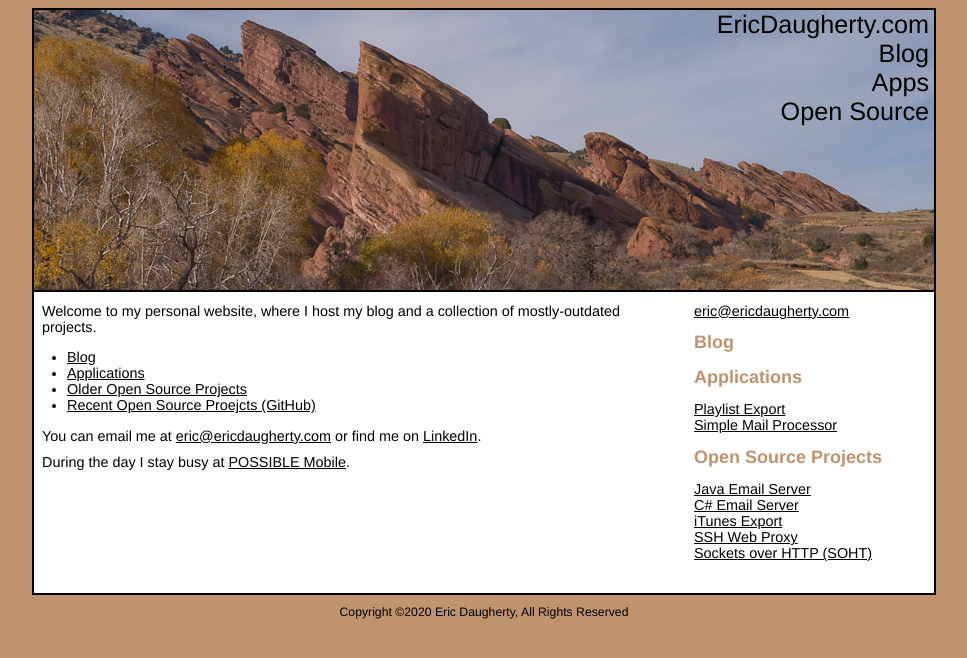
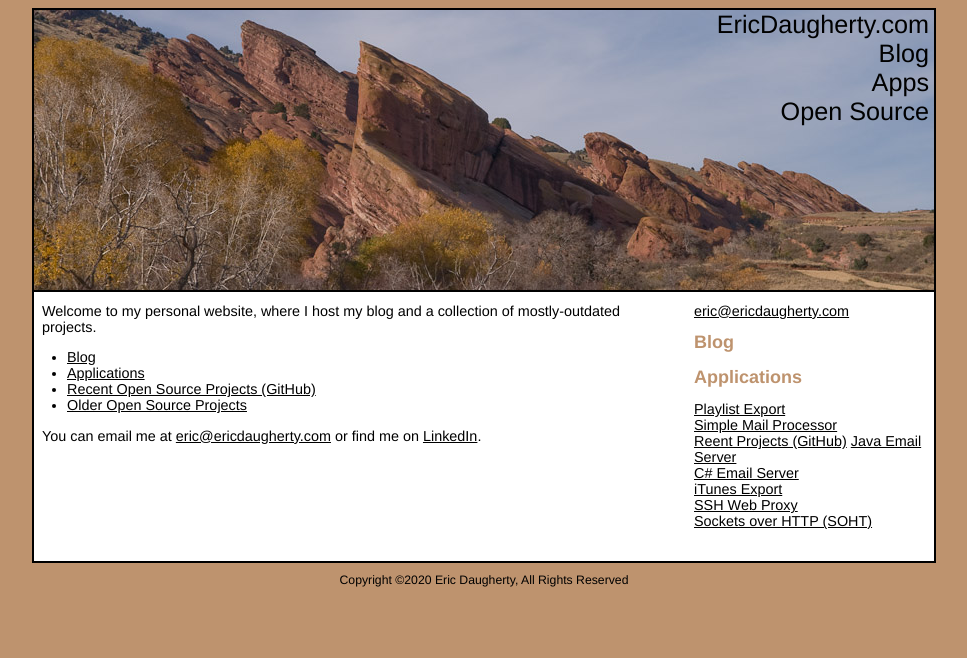
Before and after one commit to ericdaugherty/ericdaugherty.github.io, a Jekyll site: the page built from index.html, in a window 1280 px wide. Shown: the top 658 px of the page, without its empty margins (156-1123 px from the left). Built offline with Jekyll 4.4.1, drawn with Linux system fonts in a browser that asks for light colours.

Commit message:
Removed adds, OS sidebar, fixed typo.

```diff
--- a/_includes/sidebar.html
+++ b/_includes/sidebar.html
@@ -8,19 +8,24 @@
 
   <p class="header"><a href="/apps/">Applications</a></p>
 
-      <a href="/apps/playlistexport/">Playlist Export</a><br/>
-      <a href="/apps/simplemailprocessor/">Simple Mail Processor</a><br/>
+  <a href="/apps/playlistexport/">Playlist Export</a><br />
+  <a href="/apps/simplemailprocessor/">Simple Mail Processor</a><br />
 
+  {% comment %}
   <p class="header"><a href="/dev/">Open Source Projects</a></p>
+  {% endcomment %}
 
-      <a href="/java/mailserver/">Java Email Server</a><br/>
-      <a href="/dev/cses/">C# Email Server</a><br/>
-      <a href="/dev/itunesexport/">iTunes Export</a><br/>
-      <a href="/dev/sshwebproxy/">SSH Web Proxy</a><br/>
-      <a href="/dev/soht/">Sockets over HTTP (SOHT)</a><br/>
+  <a href="https://github.com/ericdaugherty">Reent Projects (GitHub)</a>
+  <a href="/java/mailserver/">Java Email Server</a><br />
+  <a href="/dev/cses/">C# Email Server</a><br />
+  <a href="/dev/itunesexport/">iTunes Export</a><br />
+  <a href="/dev/sshwebproxy/">SSH Web Proxy</a><br />
+  <a href="/dev/soht/">Sockets over HTTP (SOHT)</a><br />
 
+  {% comment %}
   {% if page.ad %}{% include sidebar-ad.html %}{% endif %}
+  {% endcomment %}
 
-      <br/>
-      <br/>
+  <br />
+  <br />
 </div>
--- a/index.html
+++ b/index.html
@@ -11,17 +11,14 @@ title: EricDaugherty.com
   <ul>
     <li><a href="https://blog.ericdaugherty.com/">Blog</a>
     <li><a href="/apps/">Applications</a>
+    <li><a href="https://github.com/ericdaugherty">Recent Open Source Projects (GitHub)</a></li>
     <li><a href="/dev/">Older Open Source Projects</a>
-          <li><a href="https://github.com/ericdaugherty">Recent Open Source Proejcts (GitHub)</a></li>
   </ul>
   </p>
 
-
   <p>
-        You can email me at <a href="mailto:eric@ericdaugherty.com">eric@ericdaugherty.com</a> or find me on <a href="https://www.linkedin.com/in/eric-daugherty-33031a">LinkedIn</a>.
+    You can email me at <a href="mailto:eric@ericdaugherty.com">eric@ericdaugherty.com</a> or find me on <a
+      href="https://www.linkedin.com/in/eric-daugherty-33031a">LinkedIn</a>.
   </p>
 
-      <p>
-        During the day I stay busy at <a href="https://www.possiblemobile.com">POSSIBLE Mobile</a>.
-      </p>
 </div>
```
Lines whose indentation alone changed are shown as unchanged.
